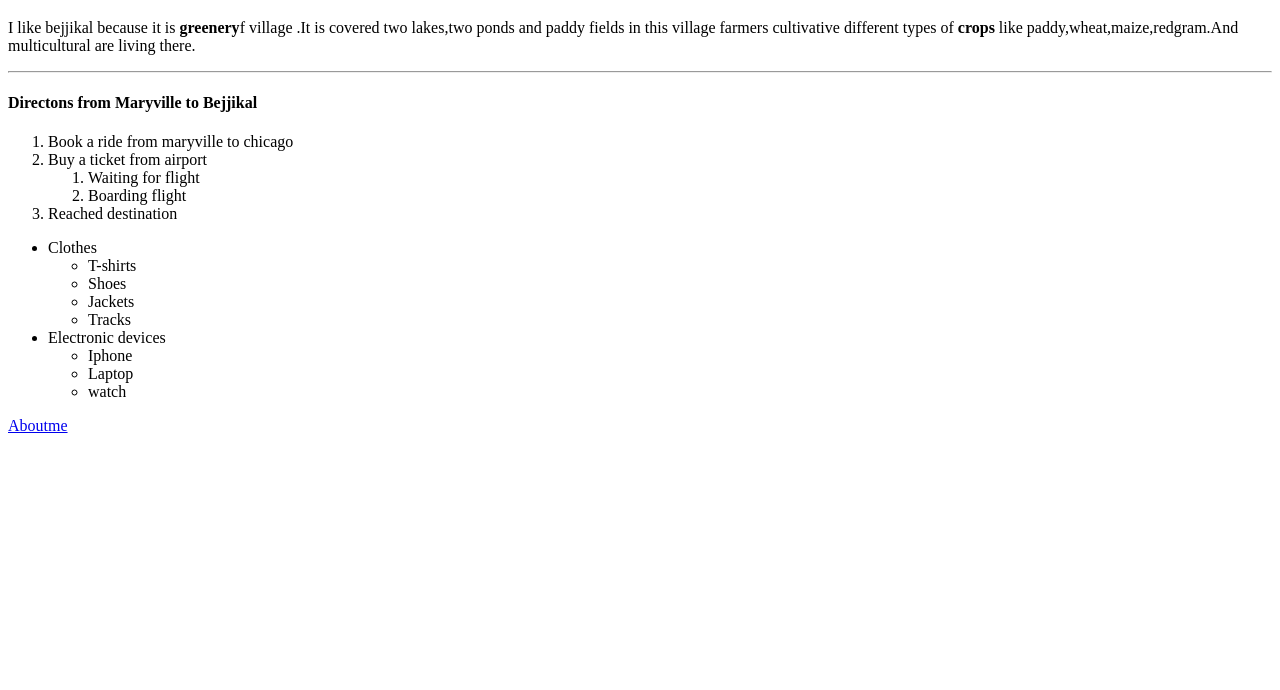
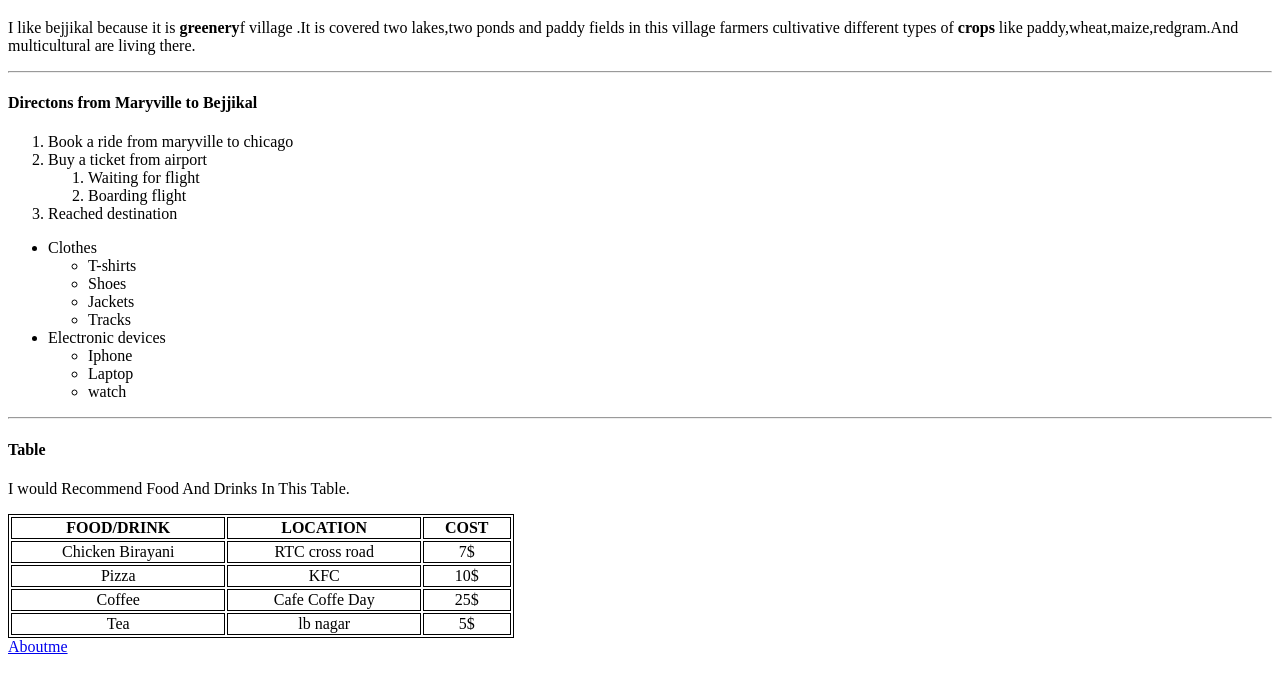
Before and after one commit to 44-563-WebApps-F21/webapps-f21-assignment-3-vamshimerugu22, a plain HTML site: page index.html in a window 1280 px wide. Shown: the part 100-790 px from the top of the page. Drawn offline with Linux system fonts and the light colour scheme.

Commit message:
adding food items

```diff
--- a/index.html
+++ b/index.html
@@ -1,6 +1,12 @@
 <!DOCTYPE html>
 <html>
     <head>
+        <style>
+            table, th, td
+            {
+                border: 1px solid  black; text-align: center;
+            }
+        </style>
         <title>vlst</title>
         <body>
             <h1>Vamshi Merugu</h1>
@@ -36,6 +42,39 @@
                  </li>
                 </ul>
 
+                <hr>
+                <h4>Table</h4>
+                <p>
+                    I  would Recommend Food And Drinks In This Table.
+                </p>
+                <table style ="width: 40%; ">
+                <tr>
+                    <th>  FOOD/DRINK</th>
+                    <th> LOCATION </th>
+                    <th>  COST </th>
+                </tr>
+                <tr>
+              <td>Chicken Birayani</td>
+                <td>RTC cross road </td>
+                <td>  7$  </td>
+                </tr>
+                <tr>
+                    <td> Pizza </td>
+                    <td>KFC </td>
+                    <td>  10$ </td>
+                </tr>
+                <tr>
+                    <td>Coffee</td>
+                    <td>  Cafe Coffe Day </td>
+                    <td> 25$</td>
+                </tr>
+                <tr>
+                    <td> Tea  </td>
+                    <td>lb nagar </td>
+                    <td>  5$ </td>
+                </tr>
+                </table>
+
         <a href="aboutme.html">Aboutme</a>
 
         </body>
```
